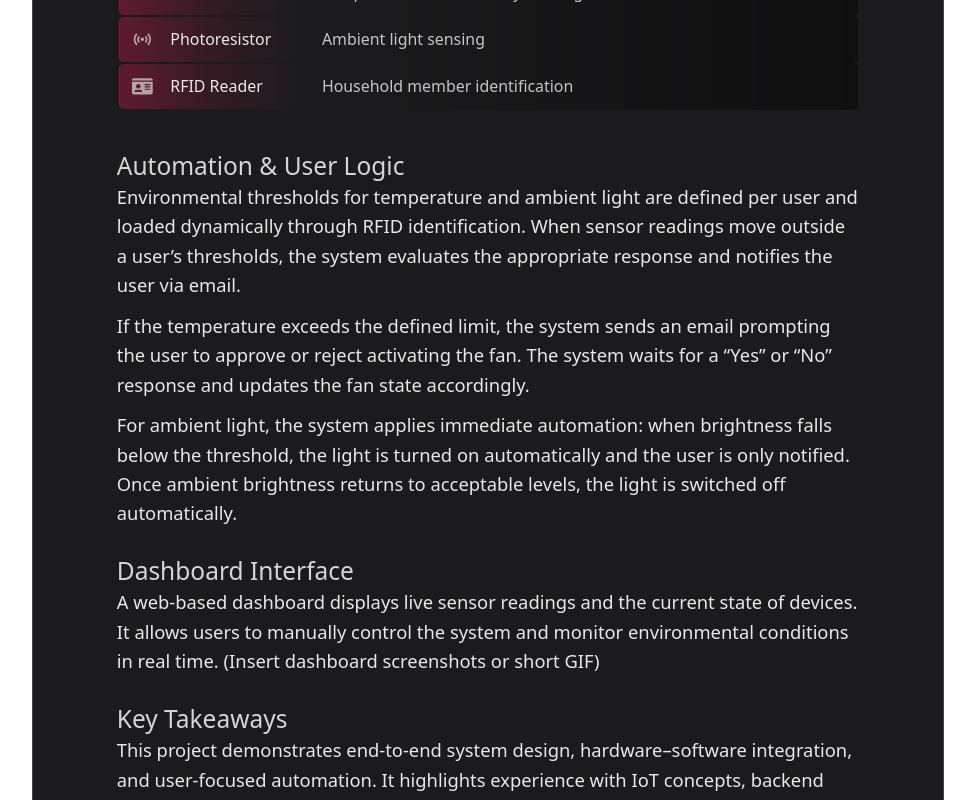
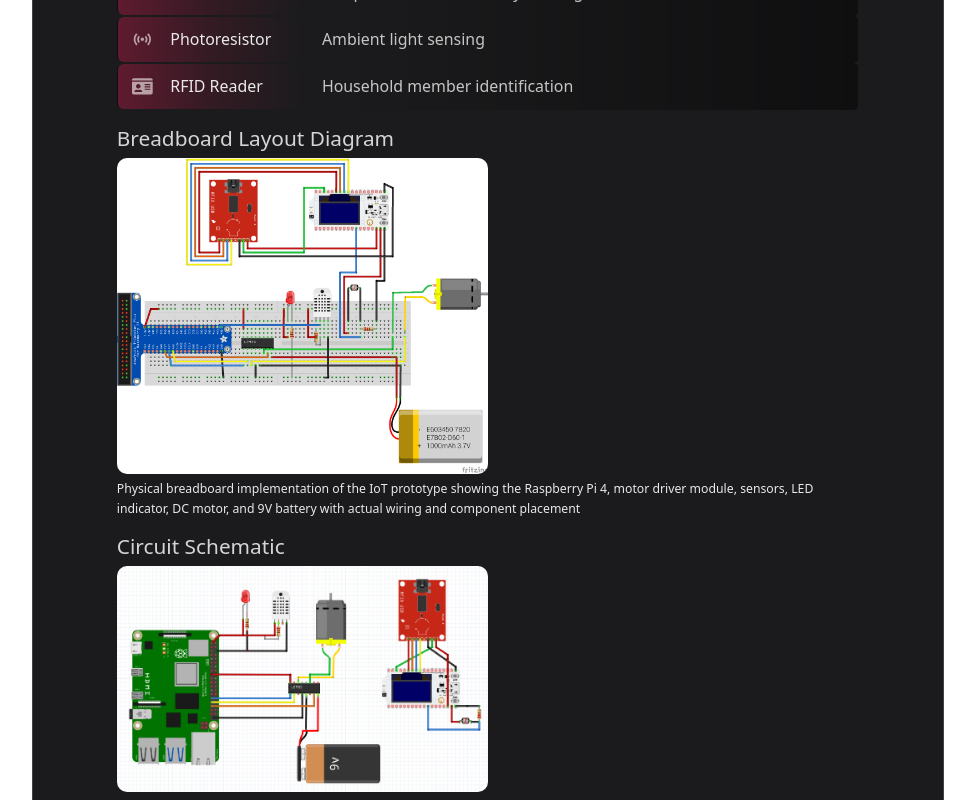
Before and after one commit to hedi3489/my-portfolio, a React (Vite) app: page /projects/IoT-Smart-Home in a window 1280 px wide. Shown: the part 760-1560 px from the top of the page, without its empty margins (152-1127 px from the left). Built offline with nearby package versions, Linux system fonts and the light colour scheme.

Commit message:
Added diagrams to IoT -TBU

```diff
--- a/src/components/IoTPage.jsx
+++ b/src/components/IoTPage.jsx
@@ -1,4 +1,6 @@
 import rpiImage from '../assets/rpi-top.png'
+import iotSetup1 from '../assets/iot-setup1.png'
+import iotSetup2 from '../assets/iot-setup2.png'
 import { FaMicrochip, FaLightbulb, FaFan, FaIdCard } from 'react-icons/fa'
 import { MdSensors } from 'react-icons/md'
 import { BsCpu } from 'react-icons/bs'
@@ -57,7 +59,7 @@ function IoTProjectPage() {
         <div className="prose">
 
           <h1>Smart Home IoT Dashboard</h1>
-          <h3>Automation system using Raspberry Pi, sensors, user profiles, and a web dashboard</h3>
+          <h4>Automation system using Raspberry Pi, sensors, user profiles, and a web dashboard</h4>
           <TechStackInline
             items={[
               "Raspberry Pi",
@@ -80,13 +82,31 @@ function IoTProjectPage() {
                 apply automation rules, and keep users in the loop.
               </>,
             ]}
-            className = "text-section"
+            className="text-section"
           />
 
           <TextSection
             title="Hardware Setup"
-            children={<SoftList items={softlist} />}
-            className = "text-section"
+            children={
+              <>
+                <SoftList items={softlist} />
+
+                <h3>Breadboard Layout Diagram</h3>
+                <img
+                  src={iotSetup1}
+                  alt="Smart home simulation setup diagram 1"
+                  className='section-image' />
+                  <h5>Physical breadboard implementation of the IoT prototype showing the Raspberry Pi 4, motor driver module, sensors, LED indicator, DC motor, and 9V battery with actual wiring and component placement</h5>
+
+                <h3>Circuit Schematic</h3>
+                <img
+                  src={iotSetup2}
+                  alt="Smart home simulation setup diagram 2"
+                  className='section-image' />
+                  <h5>Simplified circuit schematic illustrating the electrical connections between the Raspberry Pi 4, motor driver, sensors, LED, DC motor, and 9V power supply in a clear and organized format</h5>
+              </>
+            }
+            className="text-section"
           />
 
           <TextSection
@@ -96,7 +116,7 @@ function IoTProjectPage() {
               "If the temperature exceeds the defined limit, the system sends an email prompting the user to approve or reject activating the fan. The system waits for a “Yes” or “No” response and updates the fan state accordingly.",
               "For ambient light, the system applies immediate automation: when brightness falls below the threshold, the light is turned on automatically and the user is only notified. Once ambient brightness returns to acceptable levels, the light is switched off automatically.",
             ]}
-            className = "text-section in-section-gap"
+            className="text-section in-section-gap"
           />
 
           <TextSection
@@ -104,7 +124,7 @@ function IoTProjectPage() {
             paragraphs={[
               "A web-based dashboard displays live sensor readings and the current state of devices. It allows users to manually control the system and monitor environmental conditions in real time. (Insert dashboard screenshots or short GIF)",
             ]}
-            className = "text-section"
+            className="text-section"
           />
 
           <TextSection
@@ -112,7 +132,7 @@ function IoTProjectPage() {
             paragraphs={[
               "This project demonstrates end-to-end system design, hardware–software integration, and user-focused automation. It highlights experience with IoT concepts, backend logic, asynchronous events, and building interfaces that control physical systems.",
             ]}
-            className = "text-section"
+            className="text-section"
           />
         </div>
       </div>
--- a/src/styles/Typography.css
+++ b/src/styles/Typography.css
@@ -90,10 +90,25 @@ h1, h2, h3, h4, h5, p, ul { margin: 0; }
 }
 
 .project-page-container .prose h3 {
+  font-size: 1.7em;
+  line-height: 1.35;
+  font-weight: 400;
+  color: rgba(255, 255, 255, 0.82);
+  margin: 1rem 0 0.4rem 0;
+}
+
+.project-page-container .prose h4 {
   font-size: 1.3em;
   line-height: 1;
   font-weight: 200;
   color: gray;
+}
+
+.project-page-container .prose h5 {
+  font-size: 1em;
+  line-height: 1.6;
+  font-weight: 250;
+  color: rgba(255, 255, 255, 0.9);
 }
 
 .project-page-container .prose p,
```
Also changed, not shown: src/assets/iot-setup1.png (added), src/assets/iot-setup2.png (added).
